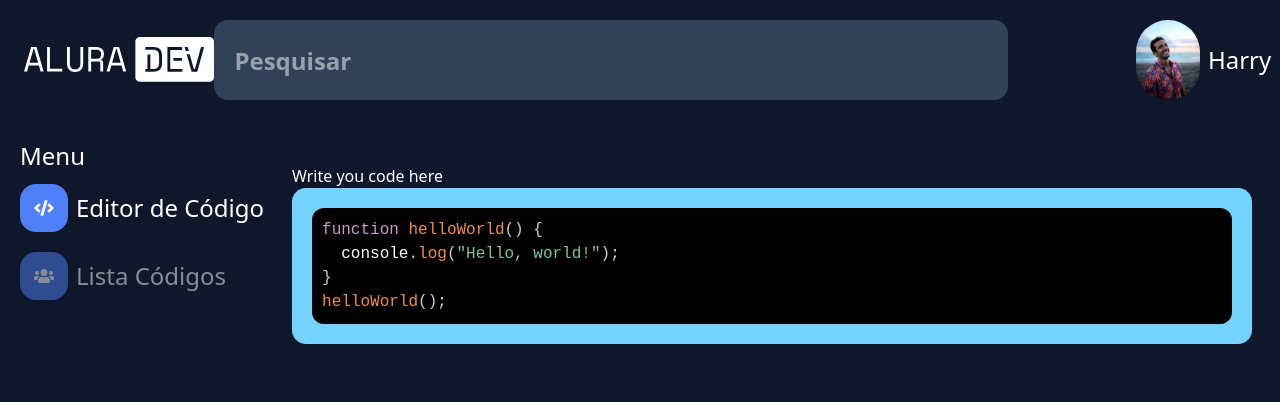
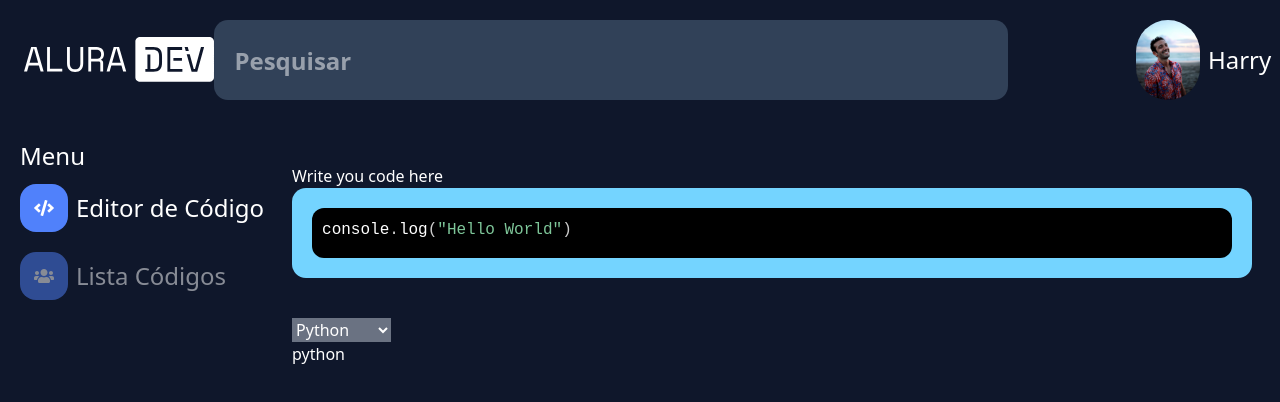
Before and after one commit to Fell0w-Sch0l4r/alura-dev, a React (Vite) app: page / in a window 1280 px wide. Shown: the top 402 px of the page. Built offline with nearby package versions, Linux system fonts and the light colour scheme.

Commit message:
add support for additional programming languages in code editor

```diff
--- a/src/components/CodeInput.tsx
+++ b/src/components/CodeInput.tsx
@@ -2,26 +2,64 @@ import { useState } from "react";
 import Editor from "react-simple-code-editor";
 import { highlight, languages } from "prismjs";
 import "prismjs/components/prism-clike";
-import "prismjs/components/prism-javascript";
 import "prismjs/themes/prism-tomorrow.css";
 
+import "prismjs/components/prism-clike";
+
+import "prismjs/components/prism-javascript";
+import "prismjs/components/prism-python";
+import "prismjs/components/prism-java";
+import "prismjs/components/prism-c";
+import "prismjs/components/prism-cpp";
+import "prismjs/components/prism-csharp";
+import "prismjs/components/prism-typescript";
+import "prismjs/components/prism-bash";
+import "prismjs/components/prism-ruby";
+import "prismjs/components/prism-go";
+
+
 function CodeInput() {
-	const [code, setCode] = useState(
-		`function helloWorld() {
-  console.log("Hello, world!");
-}
-helloWorld();`
-	);
+	const [code, setCode] = useState('console.log("Hello World")');
+	const [language, setLanguage] = useState("python");
+	const handleLanguageChange = (
+		event: React.ChangeEvent<HTMLSelectElement>
+	) => {
+		setLanguage(event.target.value);
+	};
 
+	function highlightCode(language: string, code: string) {
+		switch (language) {
+			case "javascript":
+				return highlight(code, languages.javascript, "javascript");
+			case "python":
+				return highlight(code, languages.python, "python");
+			case "java":
+				return highlight(code, languages.java, "java");
+			case "c":
+				return highlight(code, languages.c, "c");
+			case "cpp":
+				return highlight(code, languages.cpp, "cpp");
+			case "csharp":
+				return highlight(code, languages.csharp, "csharp");
+			case "typescript":
+				return highlight(code, languages.typescript, "typescript");
+			case "bash":
+				return highlight(code, languages.bash, "bash");
+			case "ruby":
+				return highlight(code, languages.ruby, "ruby");
+			case "go":
+				return highlight(code, languages.go, "go");
+			default:
+				return code;
+		}
+	}
 	return (
 		<>
-		<div className=" bg-sky-300 rounded-xl h-fit flex items-center justify-center p-5">
+			<div className=" bg-sky-300 rounded-xl h-fit flex items-center justify-center p-5">
 				<Editor
 					value={code}
 					onValueChange={setCode}
-					highlight={(code) =>
-						highlight(code, languages.javascript, "javascript")
-					}
+					highlight={(code) => highlightCode(language, code)}
 					padding={10}
 					style={{
 						fontFamily: "monospace",
@@ -35,8 +73,28 @@ helloWorld();`
 					}}
 				/>
 			</div>
+
+			<select
+				onChange={handleLanguageChange}
+				className="bg-gray-500 mt-10"
+				name=""
+				id=""
+			>
+				<option value="python">Python</option>
+				<option value="javascript">JavaScript</option>
+				<option value="java">Java</option>
+				<option value="c">C</option>
+				<option value="cpp">C++</option>
+				<option value="csharp">C#</option>
+				<option value="typescript">TypeScript</option>
+				<option value="bash">Bash</option>
+				<option value="ruby">Ruby</option>
+				<option value="go">Go</option>
+				{/* Add more languages as needed */}
+			</select>
+
+			<h1>{language}</h1>
 		</>
-
 	);
 }
 
```
